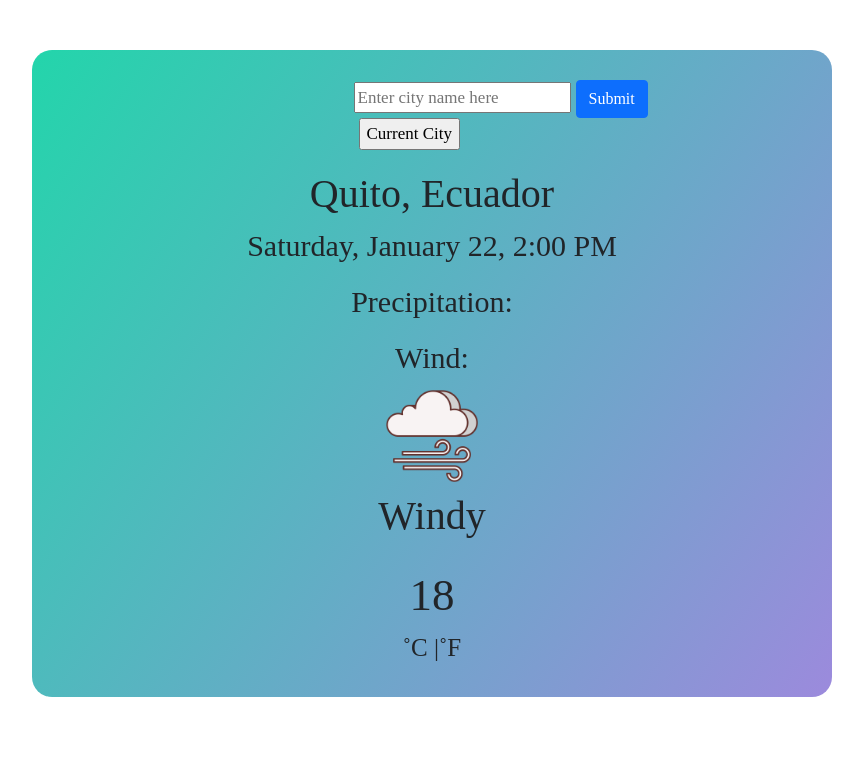
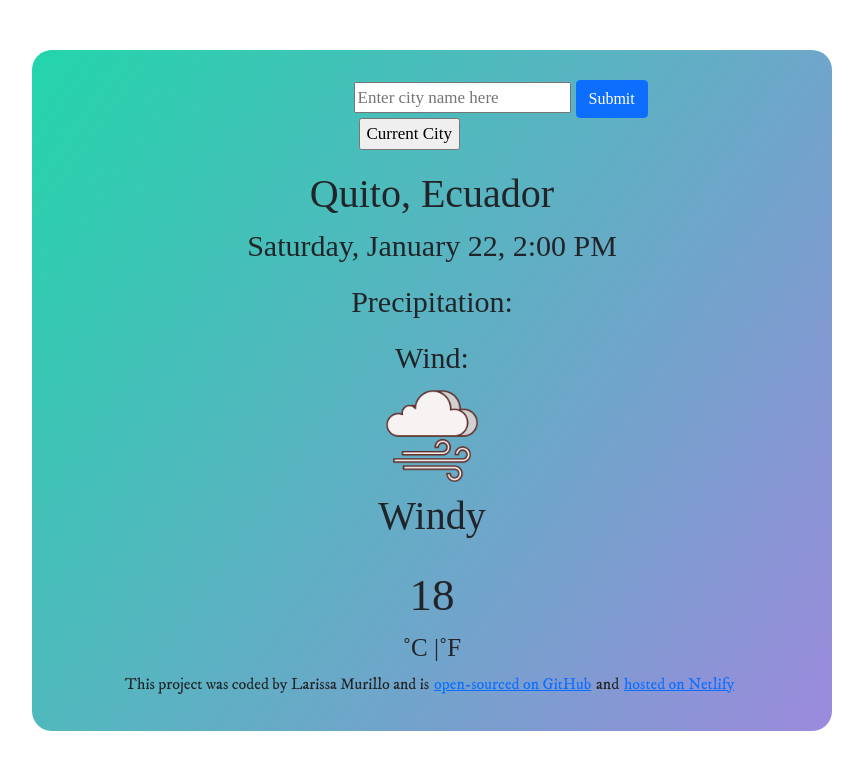
Before and after one commit to signalsresearcher/weather-react-app, a React (Create React App) app: page / in a window 1280 px wide. Shown: the top 770 px of the page, without its empty margins (208-1071 px from the left). Built offline with nearby package versions, Linux system fonts and the light colour scheme; a web font is replaced by a local one.

Commit message:
Added Footer

```diff
--- a/src/App.css
+++ b/src/App.css
@@ -10,3 +10,15 @@
   max-width: 800px;
   border-radius: 20px;
 }
+
+footer {
+  display: block;
+  padding: 5px;
+  text-align: center;
+  font-family: 'IM Fell DW Pica', serif;
+}
+
+footer a {
+  margin-left: .3rem; /* 4px */
+  margin-right: .3rem; /* 4px */
+}
--- a/src/App.js
+++ b/src/App.js
@@ -8,6 +8,24 @@ export default function App() {
     <div className="App">
       <Search />
       <City />
+      <footer>
+          This project was coded by Larissa Murillo and is
+          <a
+            href="https://github.com/signalsresearcher/weather-react-app"
+            target="_blank"
+            rel="noopener noreferrer"
+          >
+            open-sourced on GitHub
+          </a>
+          and
+          <a
+            href="https://gallant-northcutt-3e22a8.netlify.app"
+            target="_blank"
+            rel="noopener noreferrer"
+          >
+            hosted on Netlify
+          </a>
+        </footer>
     </div>
   );
 }
--- a/src/index.js
+++ b/src/index.js
@@ -10,6 +10,7 @@ ReactDOM.render(
     <style>
       @import
       url('https://fonts.googleapis.com/css2?family=IM+Fell+DW+Pica+SC&display=swap');
+      @import url('https://fonts.googleapis.com/css2?family=IM+Fell+DW+Pica&display=swap');
     </style>
     <App />
   </>,
```
